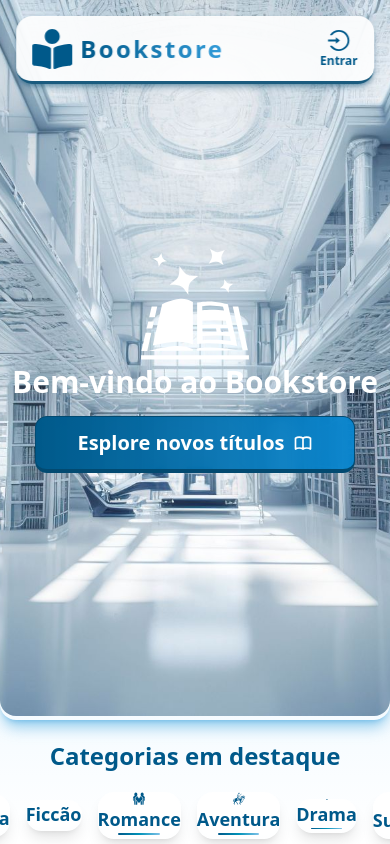
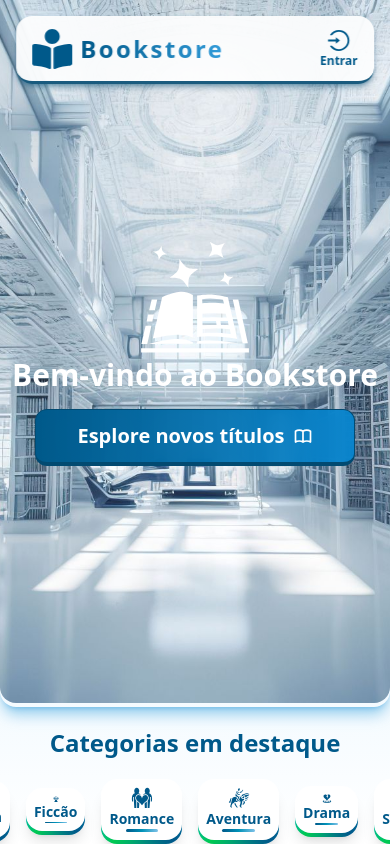
Before and after one commit to danielsantosbr255/demo-bookstore, a React (Vite) app in the folder frontend/: page / in a window 390 px wide. Shown: the top 844 px of the page. Built offline with nearby package versions, Linux system fonts and the light colour scheme; what tailwindcss-motion would draw is missing.

Commit message:
style(front-home): improve styles an add responsivity

```diff
--- a/frontend/src/components/home/CategoriesCard.tsx
+++ b/frontend/src/components/home/CategoriesCard.tsx
@@ -1,16 +1,23 @@
 import React from "react";
+import { twMerge } from "tailwind-merge";
 
-type Props = {
+type Props = React.HTMLAttributes<HTMLButtonElement> & {
   label: string;
   icon: React.ReactNode;
 };
 
-const CategoriesCard = ({ label, icon }: Props) => {
+const CategoriesCard = ({ label, icon, className, ...props }: Props) => {
   return (
-    <button className="border-rotating hover:scale-102 transition-transform cursor-pointer aspect-video w-50 pb-1 shadow-lg rounded-2xl">
-      <div className="bg-white h-full w-full rounded-2xl flex flex-col items-center justify-center text-center text-lg text-primary">
+    <button
+      {...props}
+      className={twMerge(
+        "border-spin hover:scale-102 transition-transform cursor-pointer aspect-[5/4] lg:aspect-video w-50 shadow-lg",
+        className
+      )}
+    >
+      <div className="bg-white h-full w-full p-2 rounded-2xl flex flex-col items-center justify-center text-center text-sm lg:text-lg">
         {icon}
-        <p className="text-primary text-lg font-bold">{label}</p>
+        <p className="font-bold">{label}</p>
         <div className="w-1/2 h-1 bg-gradient-to-r from-primary via-accent to-secondary/50 rounded-2xl" />
       </div>
     </button>
```
